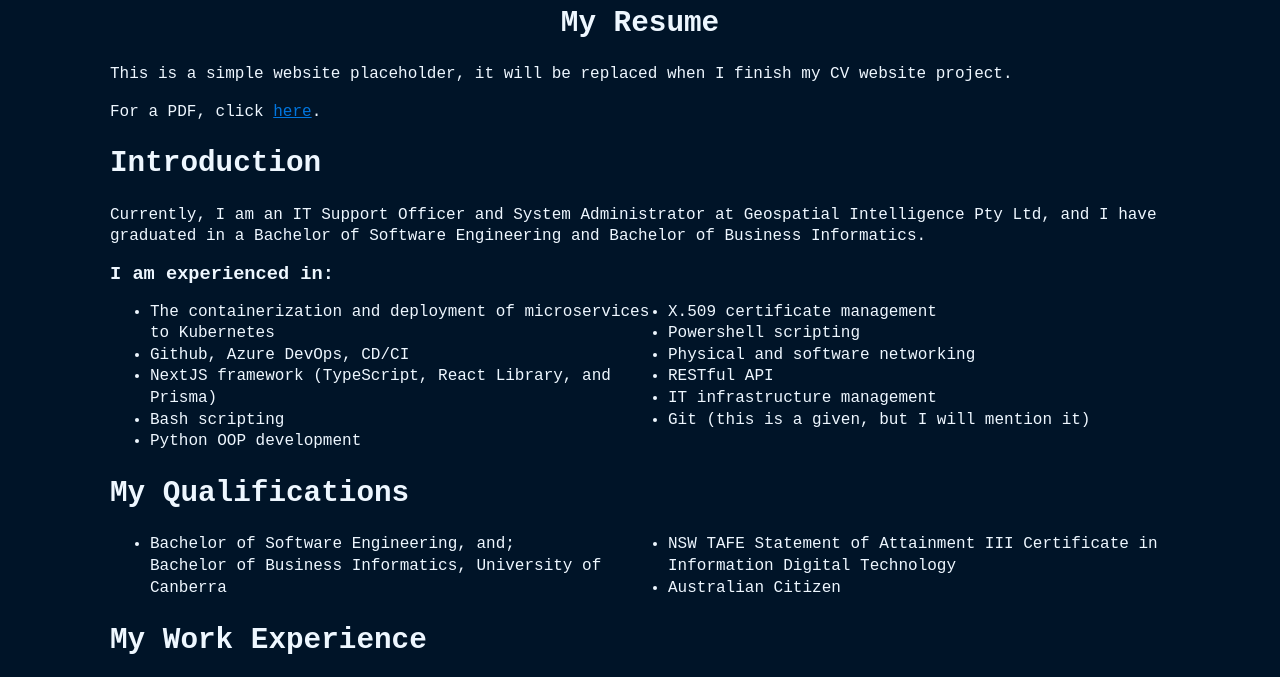
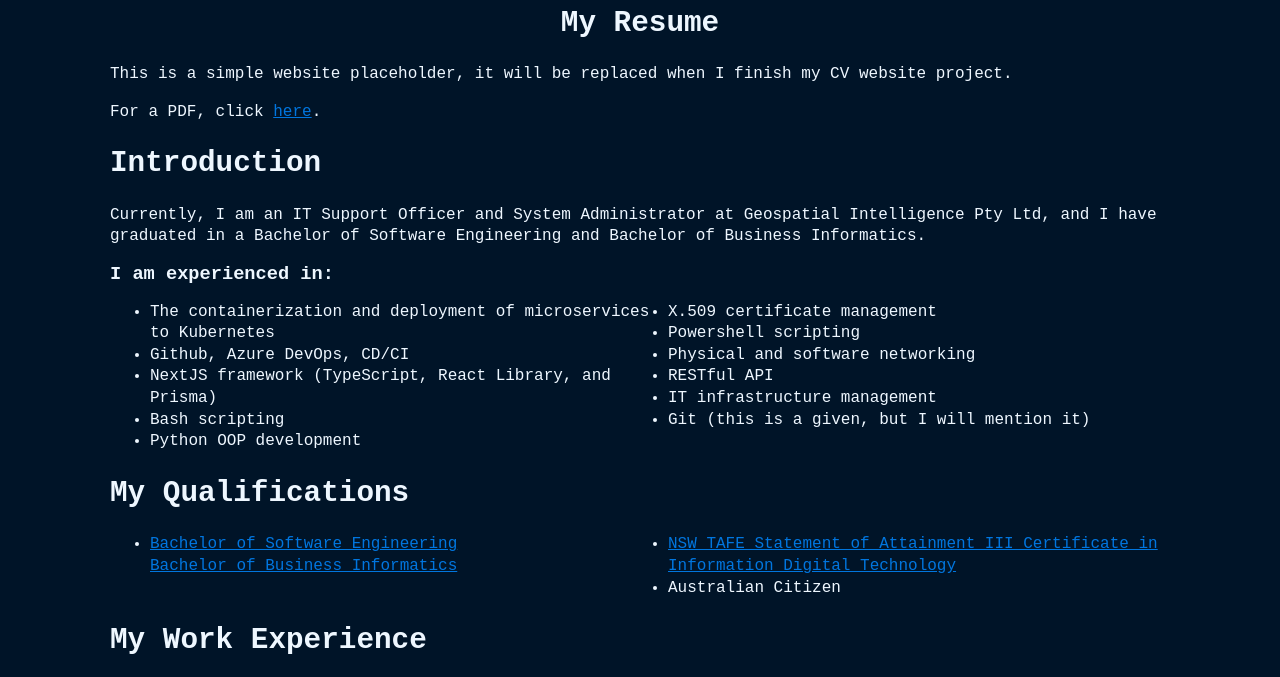
Before and after one commit to friendywill/web, a plain HTML site: page index.html in a window 1280 px wide. Shown: the part 79-756 px from the top of the page. Drawn offline with Linux system fonts and the light colour scheme; a small style sheet from the web is missing.

Commit message:
Added certificates

```diff
--- a/index.html
+++ b/index.html
@@ -41,9 +41,9 @@
   <div>
     <h2>My Qualifications</h2>
     <ul class="exp-list">
-      <li>Bachelor of Software Engineering, and;
-          <br />Bachelor of Business Informatics, University of Canberra</li>
-      <li>NSW TAFE Statement of Attainment III Certificate in Information Digital Technology</li>
+      <li><a href="https://www.myequals.net/sharelink/5152e287-1302-4e5a-9c8b-339b0cd7731a/b3867aec-cbe6-4ed6-ac4e-d9145bd10a5e">Bachelor of Software Engineering</a>
+          <br /><a href="https://www.myequals.net/sharelink/2a194e45-3b00-4d4a-b930-68c4f6c8187f/34950bfa-7cc6-4d93-9157-fcb5f8708e79">Bachelor of Business Informatics</a></li>
+      <li><a href="tafe-cert.pdf">NSW TAFE Statement of Attainment III Certificate in Information Digital Technology</a></li>
       <li>Australian Citizen</li>
     </ul>
   </div>
```
Also changed, not shown: 1 other file.
